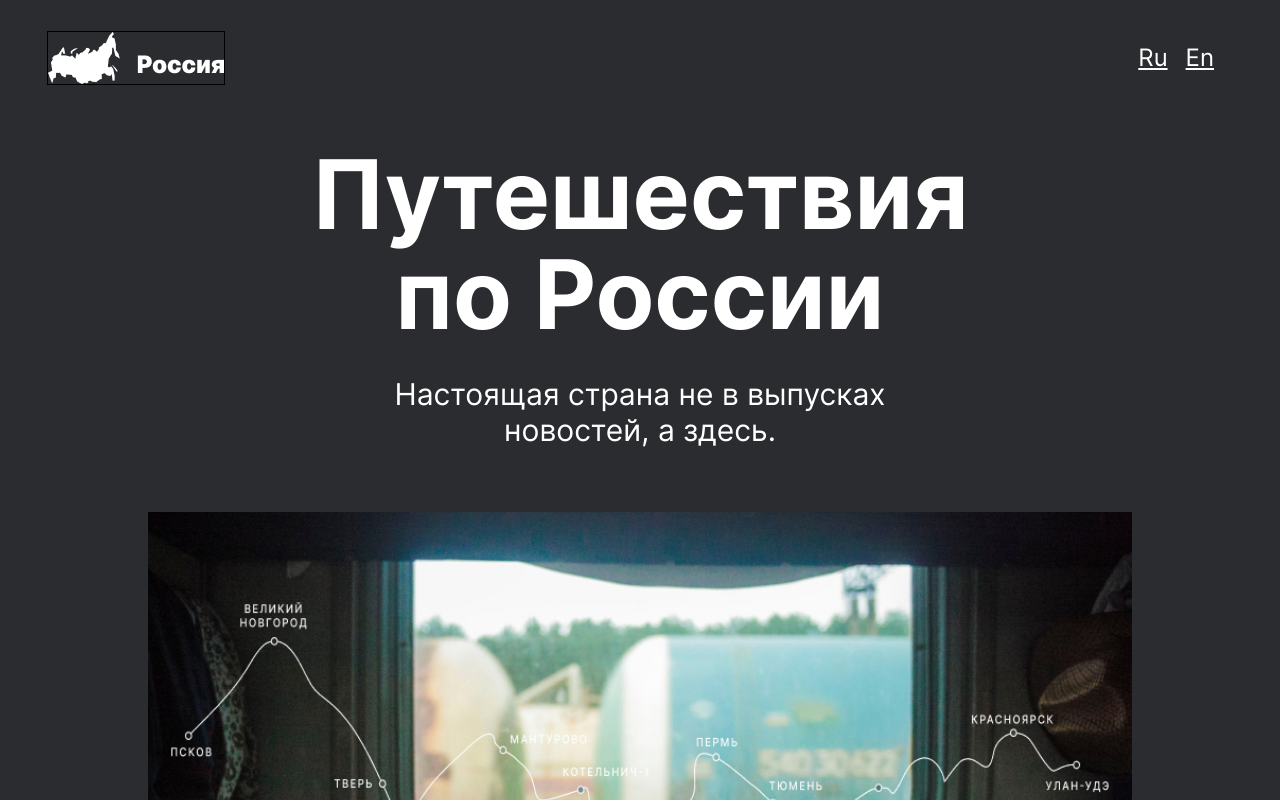
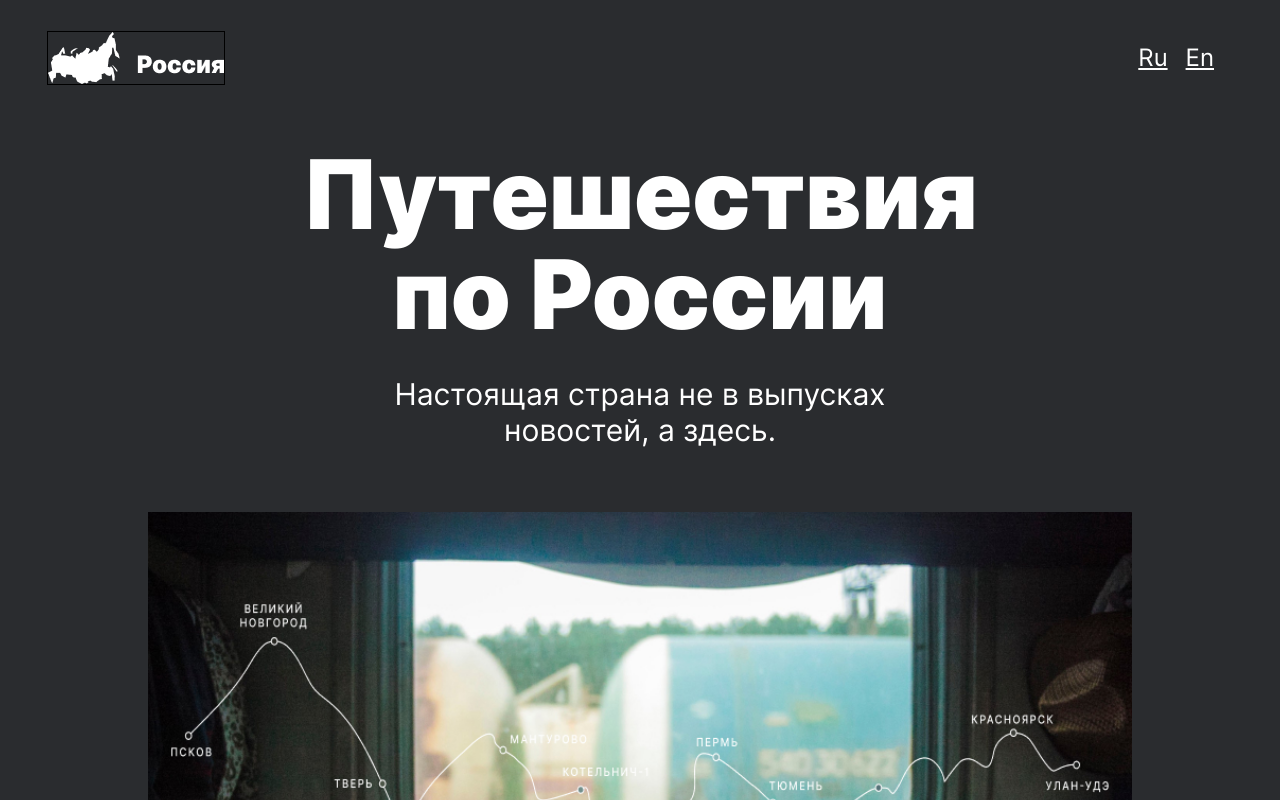
Before and after one commit to Sutanisurafu/russian-travel, a plain HTML site: page index.html in a window 1280 px wide. Shown: the top 800 px of the page. Drawn offline with Linux system fonts and the light colour scheme; files whose address does not match are found by name.

```diff
--- a/blocks/page/page.css
+++ b/blocks/page/page.css
@@ -7,5 +7,5 @@
   min-width: 320px;
   padding: 0;
   align-items: center;
-  font-family: 'Inter';
+  font-family: "Inter", "Arial", "sans-serif";
 }
--- a/vendor/fonts/fonts.css
+++ b/vendor/fonts/fonts.css
@@ -1,17 +1,22 @@
 
 @font-face {
-  font-family: 'Inter';
-  src: url(Inter-Regular.woff) format("woff"),
-       url(Inter-Regular.woff2) format("woff2");
-  font-weight: normal;
+  font-family: "Inter";
   font-style: normal;
-
+  font-weight: 400;
+  src: url("Inter-Regular.woff2?v=3.19") format("woff2"),
+    url("Inter-Regular.woff?v=3.19") format("woff");
 }
-
 @font-face {
-  src: url(Inter-Bold.woff) format("woff"),
-       url(Inter-Bold.ttf) format("ttf");
-  font-family: 'Inter';
-  font-weight: bold;
-
+  font-family: "Inter";
+  font-style: normal;
+  font-weight: 700;
+  src: url("Inter-Bold.woff2?v=3.19") format("woff2"),
+    url("Inter-Bold.woff?v=3.19") format("woff");
 }
+@font-face {
+  font-family: "Inter";
+  font-style: normal;
+  font-weight: 900;
+  src: url("Inter-Black.woff2?v=3.19") format("woff2"),
+    url("Inter-Black.woff?v=3.19") format("woff");
+}
```
Also changed, not shown: vendor/fonts/Inter-Black.ttf (deleted), vendor/fonts/Inter-Bold.ttf (deleted).
